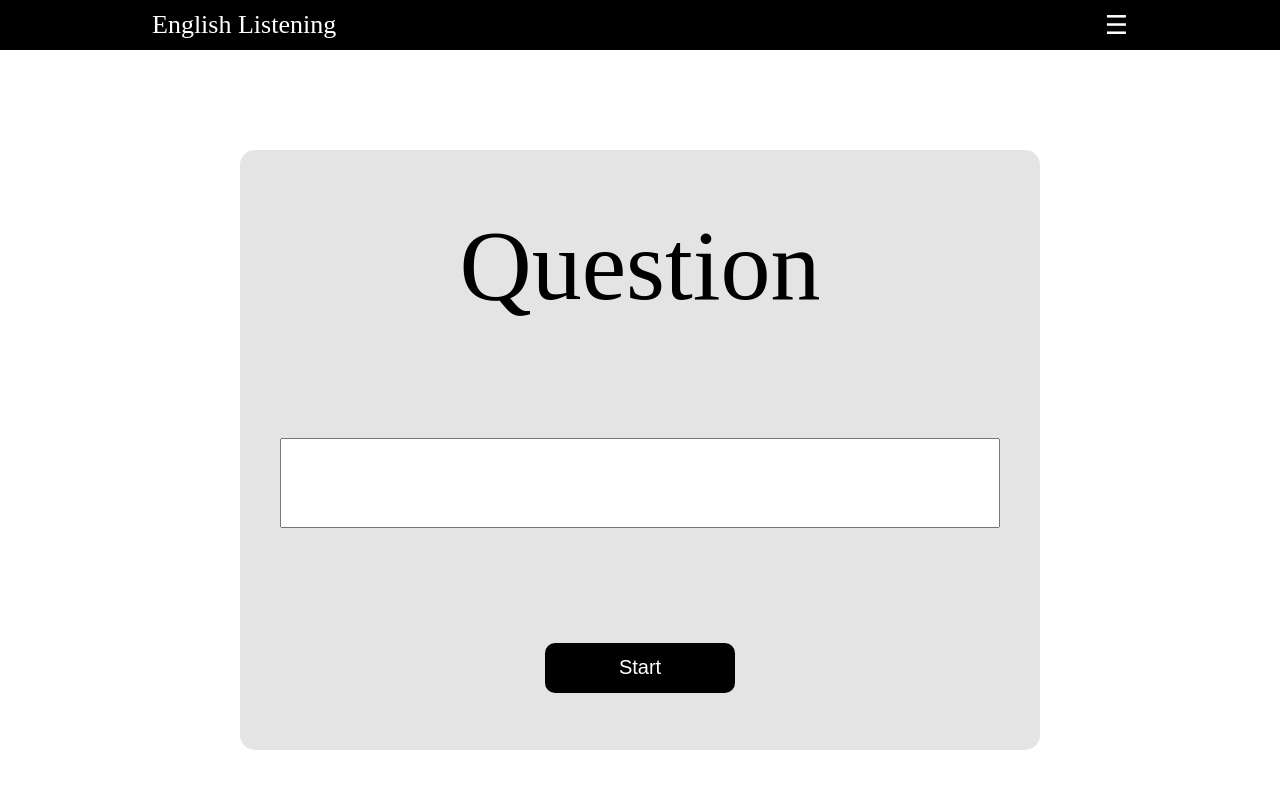
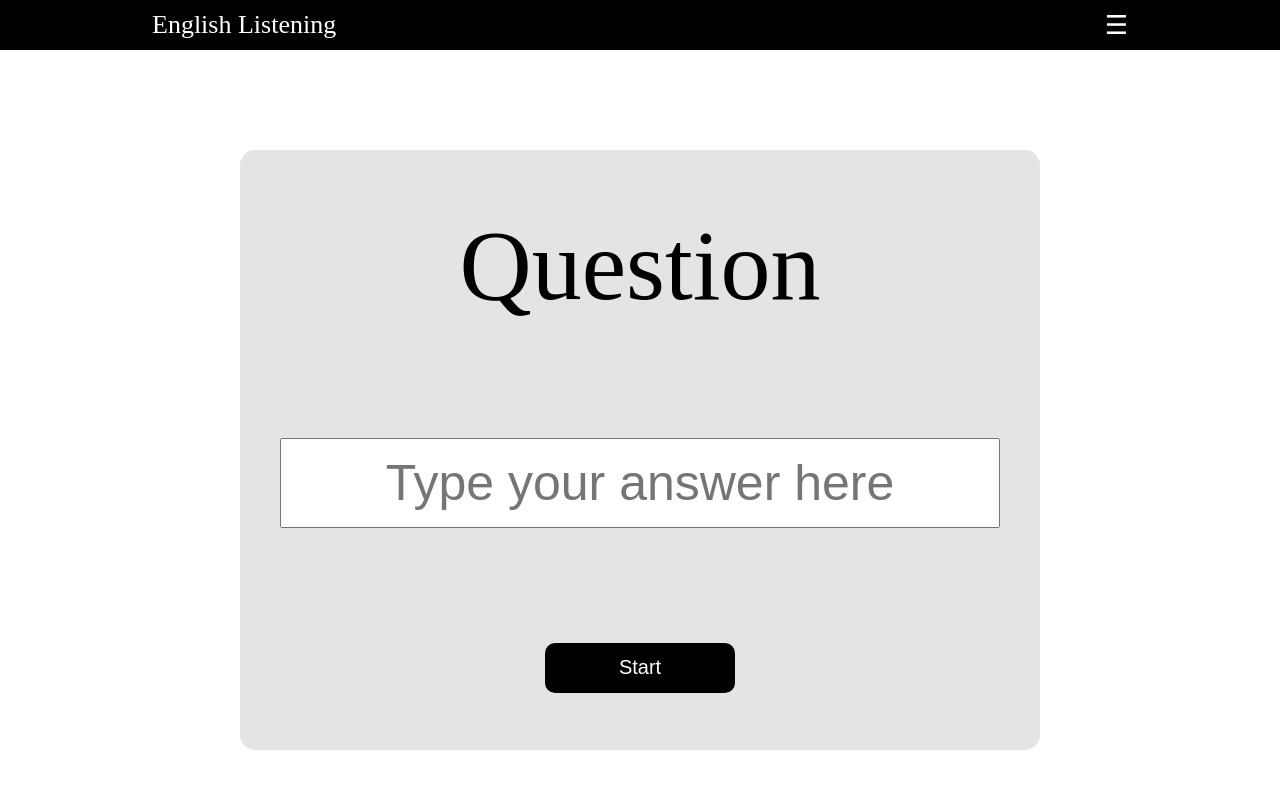
Before and after one commit to lucaspessivaldo/listenner, a React (Vite) app: page / in a window 1280 px wide. Shown: the top 788 px of the page. Built offline with nearby package versions, Linux system fonts and the light colour scheme.

Commit message:
Update - Check answer while is typing

```diff
--- a/src/components/displayQuestion/DisplayQuestion.jsx
+++ b/src/components/displayQuestion/DisplayQuestion.jsx
@@ -6,6 +6,7 @@ export default function DisplayQuestion() {
   const [arrayItem, setArrayItem] = useState(10)
   const [isStarting, setIsStarting] = useState(false)
   const [isNumberArrayChanged, setIsNumberArrayChanged] = useState(false)
+  const [isFocus, setIsFocus] = useState(false)
   const currentAudio = new Audio(numberAudiosArray[arrayItem].audio)
 
   useEffect(() => {
@@ -21,17 +22,19 @@ export default function DisplayQuestion() {
   }
 
   function handleInput(event) {
-    console.log('eventKey', event.key)
-    if (event.key === 'Enter') {
-      if (numberAudiosArray[arrayItem].name === event.target.value) {
-        console.log('right')
-      } else {
-        console.log('wrong')
-      }
+    if (numberAudiosArray[arrayItem].name === event.target.value) {
       setArrayItem(getRandomIntInclusive(0, numberAudiosArray.length - 1))  //0 is the min number
       setIsNumberArrayChanged(!isNumberArrayChanged)
       event.target.value = '';
     }
+  }
+
+  function onFocusHandler() {
+    setIsFocus(true)
+  }
+
+  function onBlurHandler() {
+    setIsFocus(false)
   }
 
   function startQuestion() {
@@ -42,7 +45,14 @@ export default function DisplayQuestion() {
     <div className="main-container">
       <div className='display-box'>
         <div className='question-text'>Question</div>
-        <input className='input-answer' type="text" onKeyUp={handleInput} />
+        <input
+          className='input-answer'
+          type="text"
+          onChange={handleInput}
+          placeholder={isFocus ? '' : 'Type your answer here'}
+          onFocus={onFocusHandler}
+          onBlur={onBlurHandler}
+        />
         <button onClick={() => startQuestion()}>Start</button>
       </div>
     </div>
--- a/src/components/displayQuestion/displayQuestion.css
+++ b/src/components/displayQuestion/displayQuestion.css
@@ -29,7 +29,7 @@
   height: 9rem;
   width: 90%;
   text-align: center;
-  font-size: 10rem;
+  font-size: 5rem;
 }
 
 button {
```
